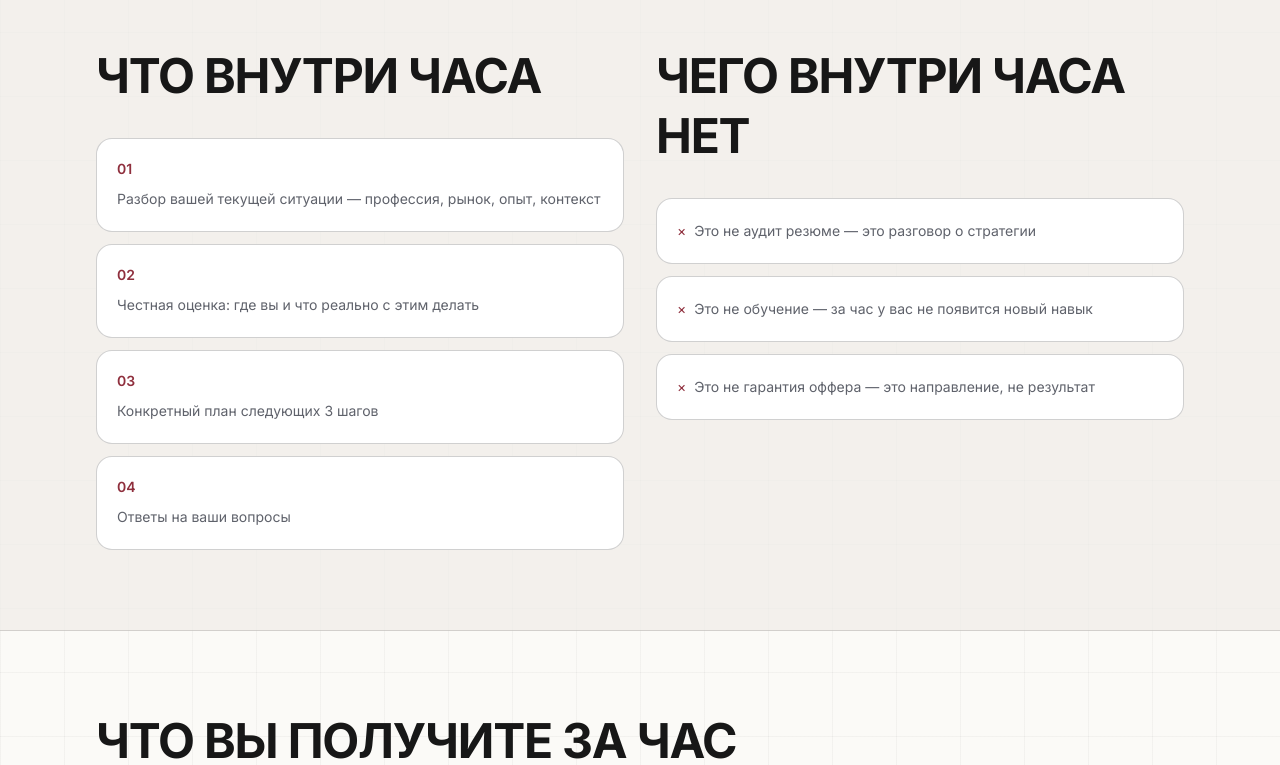
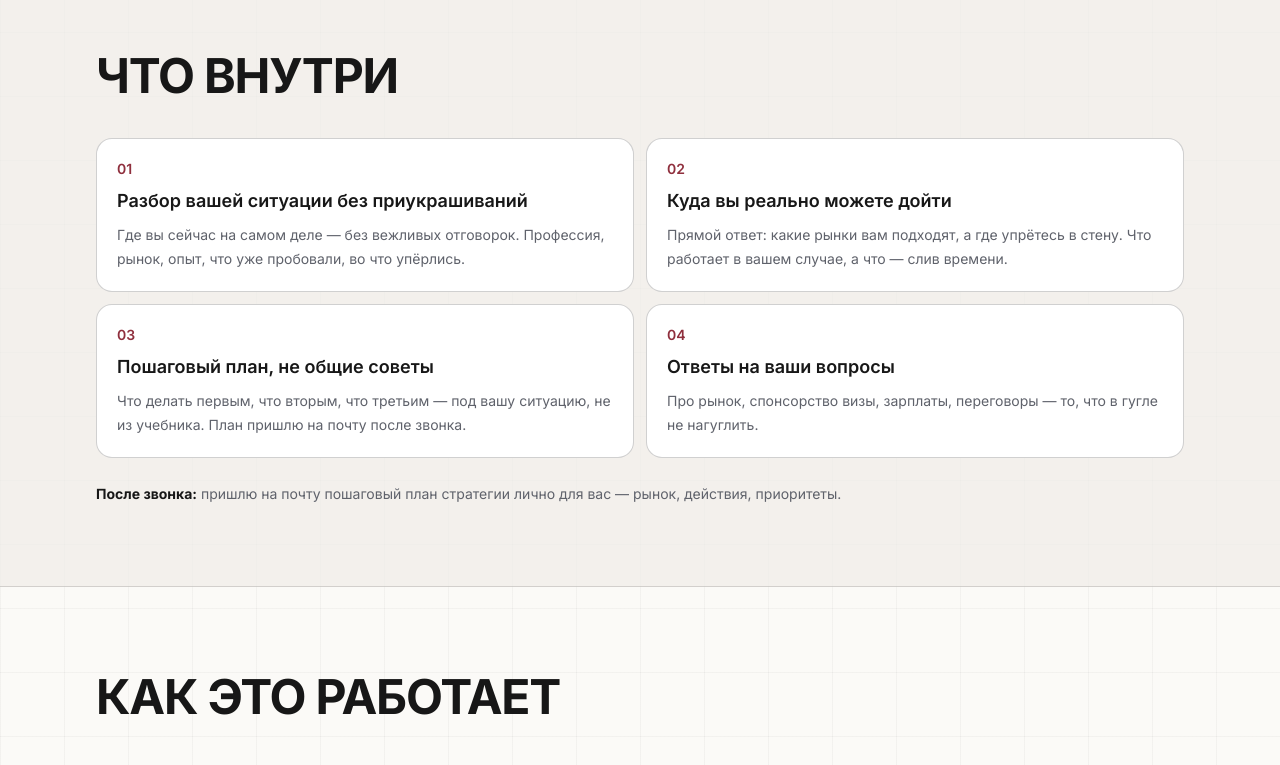
Before and after one commit to roxannication-arch/careerplus, a Next.js app: page /consultation in a window 1280 px wide. Shown: the part 1120-1885 px from the top of the page. Built offline with nearby package versions, Linux system fonts and the light colour scheme.

Commit message:
Refine consultation contents section
Co-authored-by: roxannication-arch <roxannication-arch@users.noreply.github.com>

```diff
--- a/app/consultation/page.tsx
+++ b/app/consultation/page.tsx
@@ -20,16 +20,22 @@ const forWhom = [
 ];
 
 const inside = [
-  "Разбор вашей текущей ситуации — профессия, рынок, опыт, контекст",
-  "Честная оценка: где вы и что реально с этим делать",
-  "Конкретный план следующих 3 шагов",
-  "Ответы на ваши вопросы"
-];
-
-const notInside = [
-  "Это не аудит резюме — это разговор о стратегии",
-  "Это не обучение — за час у вас не появится новый навык",
-  "Это не гарантия оффера — это направление, не результат"
+  {
+    title: "Разбор вашей ситуации без приукрашиваний",
+    body: "Где вы сейчас на самом деле — без вежливых отговорок. Профессия, рынок, опыт, что уже пробовали, во что упёрлись."
+  },
+  {
+    title: "Куда вы реально можете дойти",
+    body: "Прямой ответ: какие рынки вам подходят, а где упрётесь в стену. Что работает в вашем случае, а что — слив времени."
+  },
+  {
+    title: "Пошаговый план, не общие советы",
+    body: "Что делать первым, что вторым, что третьим — под вашу ситуацию, не из учебника. План пришлю на почту после звонка."
+  },
+  {
+    title: "Ответы на ваши вопросы",
+    body: "Про рынок, спонсорство визы, зарплаты, переговоры — то, что в гугле не нагуглить."
+  }
 ];
 
 const steps = [
@@ -80,34 +86,26 @@ export default function ConsultationPage() {
       </section>
 
       <section className="border-y border-ink/15 bg-soft/70 py-20">
-        <Container className="grid gap-8 lg:grid-cols-2">
-          <div>
-            <SectionHeader title="Что внутри часа" />
-            <div className="mt-8 grid gap-3">
-              {inside.map((item, index) => (
-                <div key={item} className="rounded-2xl border border-ink/20 bg-white p-5">
-                  <p className="text-sm font-semibold text-accent">0{index + 1}</p>
-                  <p className="mt-2 text-sm leading-6 text-muted">{item}</p>
-                </div>
-              ))}
-            </div>
+        <Container>
+          <SectionHeader title="Что внутри" />
+          <div className="mt-8 grid gap-3 md:grid-cols-2">
+            {inside.map((item, index) => (
+              <article key={item.title} className="rounded-2xl border border-ink/20 bg-white p-5">
+                <p className="text-sm font-semibold text-accent">0{index + 1}</p>
+                <h3 className="mt-2 text-lg font-semibold text-ink">{item.title}</h3>
+                <p className="mt-2 text-sm leading-6 text-muted">{item.body}</p>
+              </article>
+            ))}
           </div>
-          <div>
-            <SectionHeader title="Чего внутри часа нет" />
-            <div className="mt-8 grid gap-3">
-              {notInside.map((item) => (
-                <div key={item} className="rounded-2xl border border-ink/20 bg-white p-5 text-sm leading-6 text-muted">
-                  <span className="mr-2 text-accent">×</span>{item}
-                </div>
-              ))}
-            </div>
-          </div>
+          <p className="mt-6 text-sm leading-6 text-muted">
+            <strong className="text-ink">После звонка:</strong> пришлю на почту пошаговый план стратегии лично для вас — рынок, действия, приоритеты.
+          </p>
         </Container>
       </section>
 
       <section className="py-20">
         <Container>
-          <SectionHeader title="Что вы получите за час" />
+          <SectionHeader title="Как это работает" />
           <div className="mt-10 grid gap-5 md:grid-cols-2 lg:grid-cols-4">
             {steps.map((step, index) => (
               <article key={step.title} className="rounded-[1.75rem] border border-ink/20 bg-white p-6">
```
